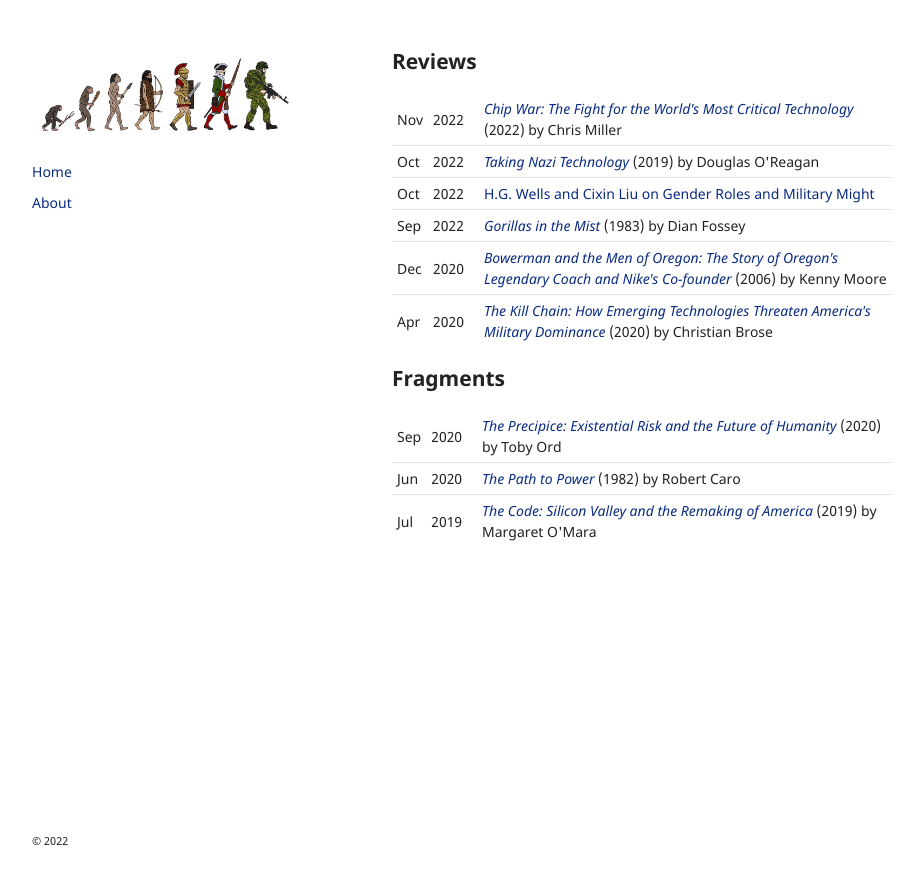
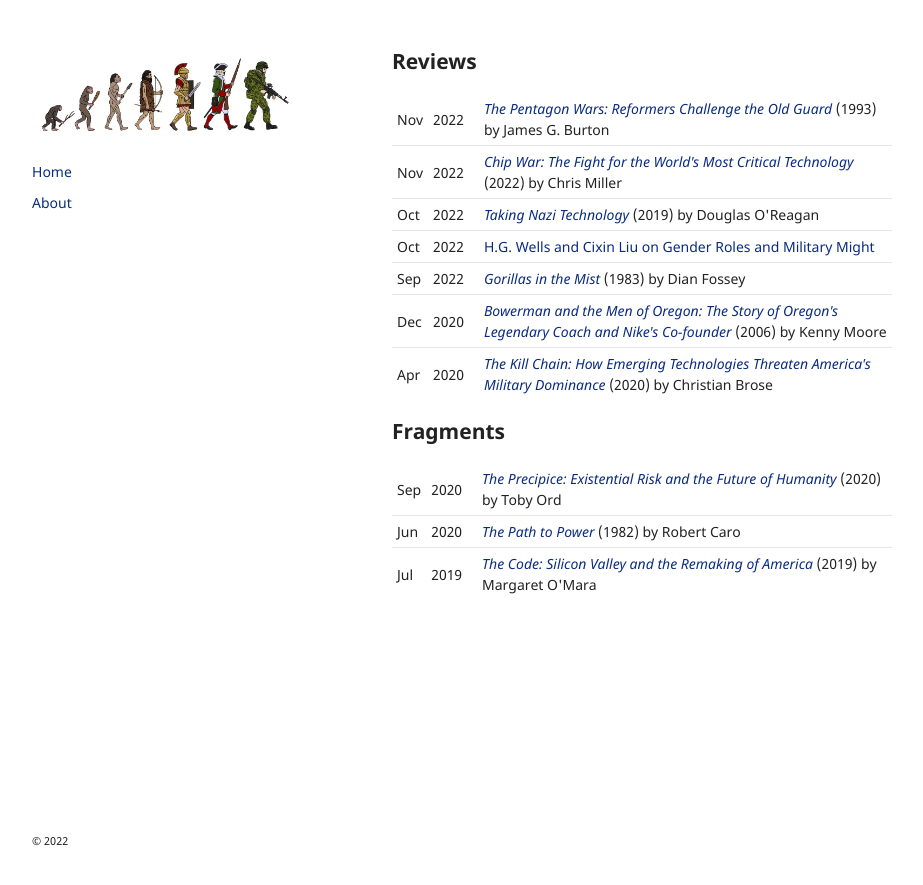
Before and after one commit to gordonhart/kinetic.reviews, a Jekyll site: the page built from index.html, in a window 1280 px wide. Shown: the top 885 px of the page, without its empty margins (178-1101 px from the left). Built offline with Jekyll 4.4.1, drawn with Linux system fonts in a browser that asks for light colours; the repository's description, which GitHub fills in, is left out.

Commit message:
The Pentagon Wars (1993) [placeholder]

```diff
--- a/_data/posts.yml
+++ b/_data/posts.yml
@@ -1,3 +1,9 @@
+- title: "The Pentagon Wars: Reformers Challenge the Old Guard"
+  author: James G. Burton
+  year: 1993
+  date: 2022-11-26
+  slug: the-pentagon-wars
+
 - title: "Chip War: The Fight for the World's Most Critical Technology"
   author: Chris Miller
   year: 2022
--- /dev/null
+++ b/posts/2022-11-26-the-pentagon-wars.md
@@ -0,0 +1,9 @@
+---
+layout: post
+title: "<i>The Pentagon Wars: Reformers Challenge the Old Guard</i> (1993)"
+author: James G. Burton
+date: 2022-11-26
+tags: nonfiction
+---
+
+Placeholder
```
